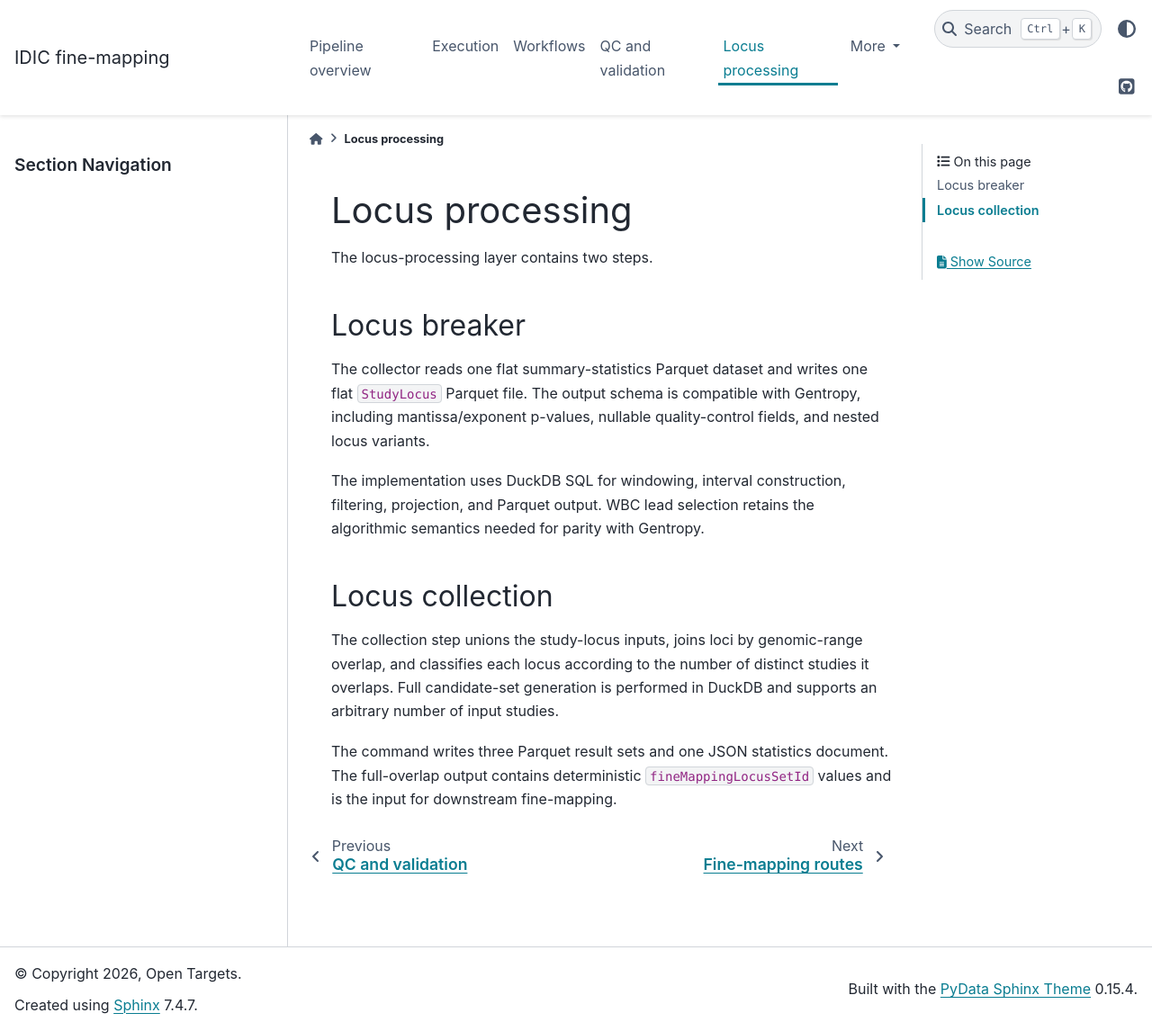
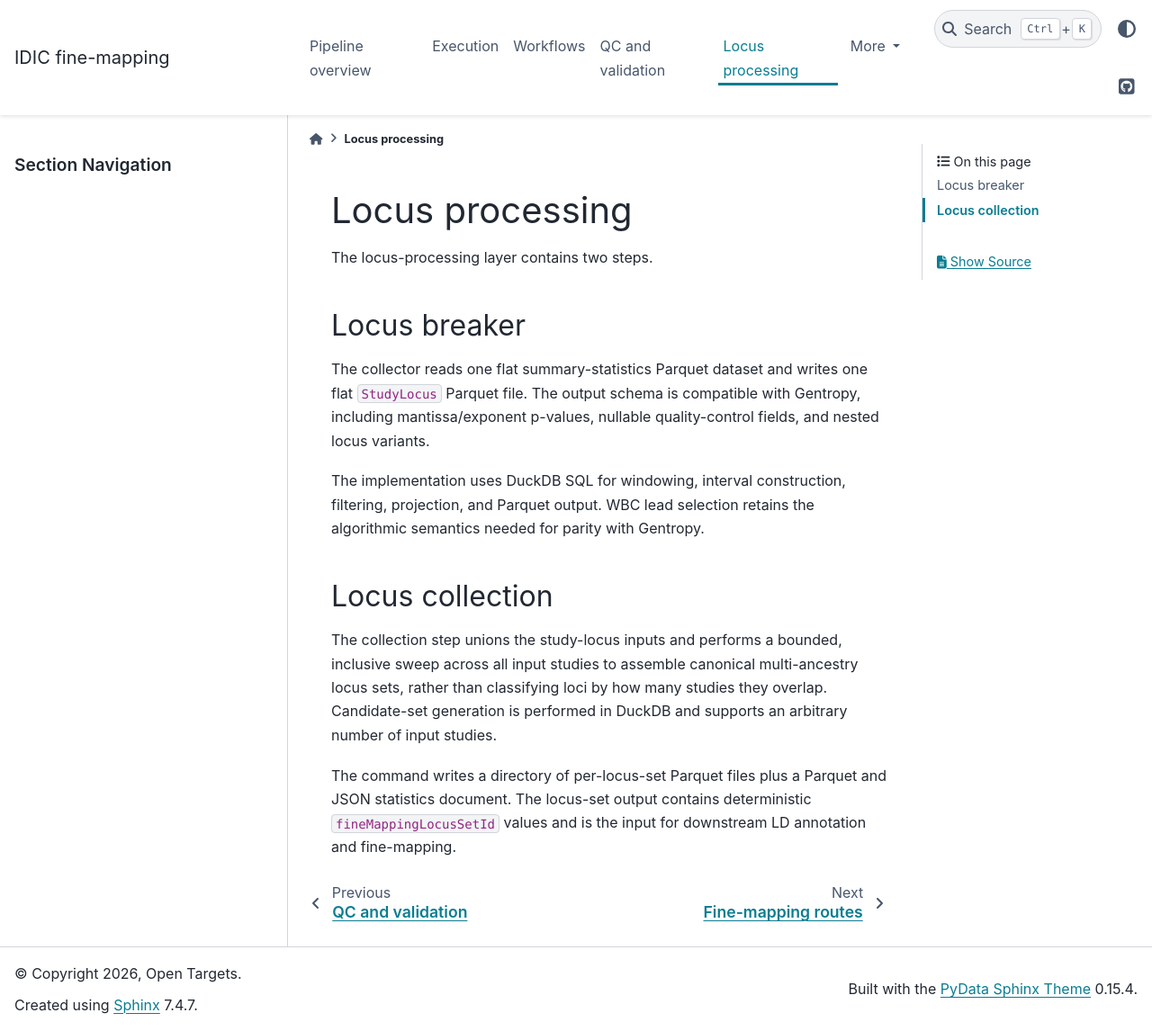
Before and after one commit to opentargets/nf-fine-mapping, a Sphinx documentation site: the page built from docs/user-guide/locus-processing.rst, in a window 1280 px wide and 1146 px high. Shown: the whole window at 90% size. Built offline with Sphinx 7.4.7 and the PyData theme 0.15.4, drawn with Linux system fonts in a browser that asks for light colours.

Commit message:
docs: remove retired partial/non-overlap loci from outputs and fix stale collection docs
Locus Collection's full-overlap/partial-overlap/non-overlap channels date
back to the pre-canonical-region collector; #18 replaced overlap
classification with a single canonical multi-ancestry region sweep, but
workflows/locus_collection/main.nf still wires the partial/non-overlap
channels to `channel.empty()` and several docs kept describing all three
as if they were populated. Drop the two dead outputs from the metro map
and its outputs table, rename the sole surviving collection output from
"Full-overlap Loci" to "Collected Loci", and correct the same stale
full/partial/non-overlap description in workflows.rst,
fine-mapping-routes.rst, and locus-processing.rst.

Claude-Session: https://claude.ai/code/session_0186r5vWUmcErs9gTsGLsjFS

```diff
--- a/docs/user-guide/fine-mapping-routes.rst
+++ b/docs/user-guide/fine-mapping-routes.rst
@@ -16,9 +16,8 @@ All methods consume the same per-locus Parquet, MultiAncestryPairwiseLD, and
 JSONL metadata contract. They each publish a Gentropy-compatible StudyLocus
 Parquet file, an extended AnnData result, and machine-readable statistics.
 
-The workflow consumes only fully overlapping locus sets from
-``LOCUS_COLLECTION`` that pass LD annotation validation. Partial and
-non-overlap outputs remain available for quality-control analysis.
+The workflow consumes the canonical multi-ancestry locus sets emitted by
+``LOCUS_COLLECTION`` that pass LD annotation validation.
 
 LD interface
 ------------
--- a/docs/user-guide/locus-processing.rst
+++ b/docs/user-guide/locus-processing.rst
@@ -18,11 +18,13 @@ algorithmic semantics needed for parity with Gentropy.
 Locus collection
 ----------------
 
-The collection step unions the study-locus inputs, joins loci by genomic-range
-overlap, and classifies each locus according to the number of distinct studies
-it overlaps. Full candidate-set generation is performed in DuckDB and supports
+The collection step unions the study-locus inputs and performs a bounded,
+inclusive sweep across all input studies to assemble canonical
+multi-ancestry locus sets, rather than classifying loci by how many studies
+they overlap. Candidate-set generation is performed in DuckDB and supports
 an arbitrary number of input studies.
 
-The command writes three Parquet result sets and one JSON statistics document.
-The full-overlap output contains deterministic ``fineMappingLocusSetId`` values
-and is the input for downstream fine-mapping.
+The command writes a directory of per-locus-set Parquet files plus a Parquet
+and JSON statistics document. The locus-set output contains deterministic
+``fineMappingLocusSetId`` values and is the input for downstream LD
+annotation and fine-mapping.
```
Also changed, not shown: docs/user-guide/overview.rst (+6 -14 lines), docs/user-guide/workflows.rst (+4 -4 lines), docs/architecture/pipeline-metro-map.svg, 1 other file.
